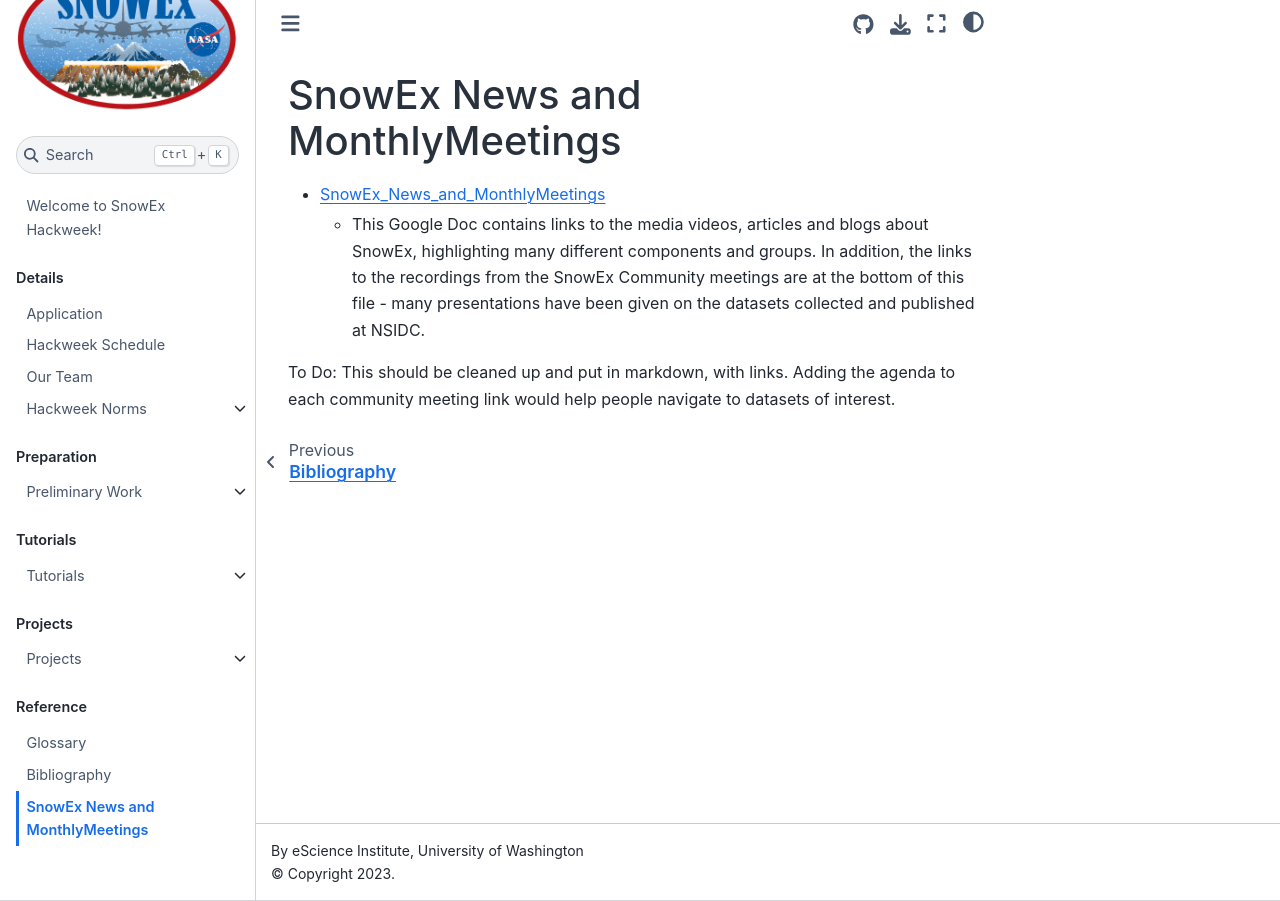
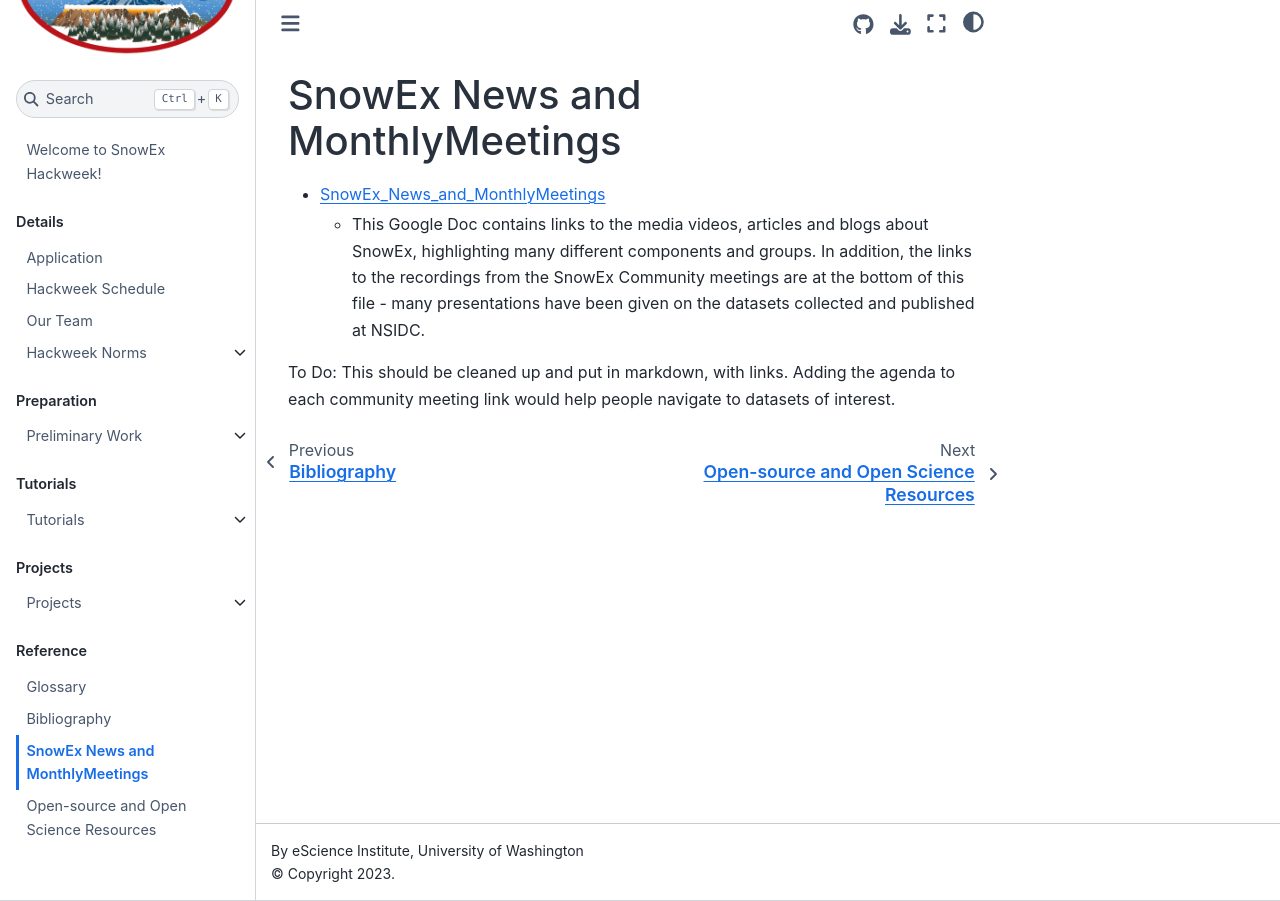
Before and after one commit to snowex-hackweek/website-2021, a Jupyter Book: the page built from book/SnowEx_News_and_MonthlyMeetings.md, in a window 1280 px wide. Built offline with Jupyter Book 1.0.4 settings and Sphinx 7.4.7 and the Sphinx Book theme 1.1.4, drawn with Linux system fonts in a browser that asks for light colours; pages that are not in the unit, such as notebooks, are missing from menus; some of the changed lines change nothing that is shown.

Commit message:
add open science guide to JupyterBook

```diff
--- a/book/_toc.yml
+++ b/book/_toc.yml
@@ -87,3 +87,4 @@
     - file: glossary
     - file: bibliography
     - file: SnowEx_News_and_MonthlyMeetings
+    - file: open_source
--- /dev/null
+++ b/book/open_source.md
@@ -0,0 +1,54 @@
+# Open-source and Open Science Resources
+
+## What is Open Science?
+
+![open-science-defn](../img/open-science-defn.png)
+
+Open science is the process of making science open and accessible to all through reproducibility and availability of research data and analysis steps.
+Practicing open science allows you to get critical feedback throughout the process, rather than just towards the end of a project.
+Plus, by sharing our work, we can ask increasingly complex questions.
+
+Please note, this list is definitely not exhaustive, but is meant as a starting place and guide for good sources of additional information.
+
+## How-to guides
+Here are some great community/open-source resources for learning more about open-source software, tools and tricks for \[collaborative\] development, and open science in general.
+
+- [The Turing Way](https://the-turing-way.netlify.app/welcome.html)
+  - Keywords: GitHub; tutorials; guides; reproducible; collaborative; data science; contribute; development; open-source; git
+  - “The Turing Way is an open source community-driven guide to reproducible, ethical, inclusive and collaborative data science.”
+  - “Our goal is to provide all the information that data scientists in academia, industry, government and the third sector need at the start of their projects to ensure that they are easy to reproduce and reuse at the end.”
+- [GitHub Open Source Guides](https://opensource.guide/)
+  - Keywords: guides; tutorials; development
+- [Learn git interactively!](https://learngitbranching.js.org/)
+  - Keywords: git; interactive
+  - A great hands on tutorial for playing with git on a “virtual” repository. Practice here before applying to your actual software!
+
+## Open Science Communities and Organizations
+These organizations and communities are dedicated to creating, teaching, and sharing the tools, skills, and resources necessary for making all science open science.
+**Note: some resources are included in both lists if they have resources specifically targeted at technical skill development**
+
+- [The Turing Way](https://the-turing-way.netlify.app/welcome.html)
+  - Keywords: GitHub; tutorials; guides; reproducible; collaborative; data science; contribute; development; open-source; git
+  - “The Turing Way is an open source community-driven guide to reproducible, ethical, inclusive and collaborative data science.”
+  - “Our goal is to provide all the information that data scientists in academia, industry, government and the third sector need at the start of their projects to ensure that they are easy to reproduce and reuse at the end.”
+- The Center for Scientific Collaboration and Community Engagement (CSCCE)
+  - Keywords: community; sharing; recognition; fellowships; workshops; resources
+  - “The Center for Scientific Collaboration and Community Engagement (CSCCE) is a research and training center to support and study the merging field of scientific community engagement.”
+  - Lots of great \[open\] resources for exploring and cultivating community, including evaluation materials and onboarding resources (e.g. a number of beginner user guides for platforms like Slack)
+- [Openscapes](https://www.openscapes.org/)
+  - Keywords: community; education; reproducibility; sharing; collaborative; data science; efficiency; mentoring
+  - Openscapes “\[champions\] open practices in environmental science to help uncover data-driven solutions faster.”
+  - Currently (May 2021) working directly with NASA DAACs
+- [The Center for Open Science (COS)](https://www.cos.io/)
+  - Keywords: community; badges; community; sharing; tracking; recognition; open science; open research
+ - Organization promoting open science
+- [Software Sustainability Institute](https://software.ac.uk/)
+  - Keywords: tutorials; workshops; fellowships; reproducible; sustainable software
+  - UK-based institute cultivating “better, more sustainable, research software to enable world-class research.”
+  - “We help people build better software, and we work with researchers, developers, funders and infrastructure providers to identify key issues and best practice in scientific software.”
+- [Better Scientific Software (BSSw)](https://bssw.io/)
+  - Keywords: fellowships; community
+  - “BSSw provides a central hub for the community to address pressing challenges in software productivity, quality, and sustainability.”
+- [Earth Science Information Partnership (ESIP)](https://www.esipfed.org/)
+  - Keywords: community; fellowships; resources; conferences
+  - US-based partnership for sharing and promoting open science, including standards development and advocacy, for earth science data. One of the most interactive conferences I’ve ever attended!
```
Also changed, not shown: book/img/open-science-defn.png (added).
